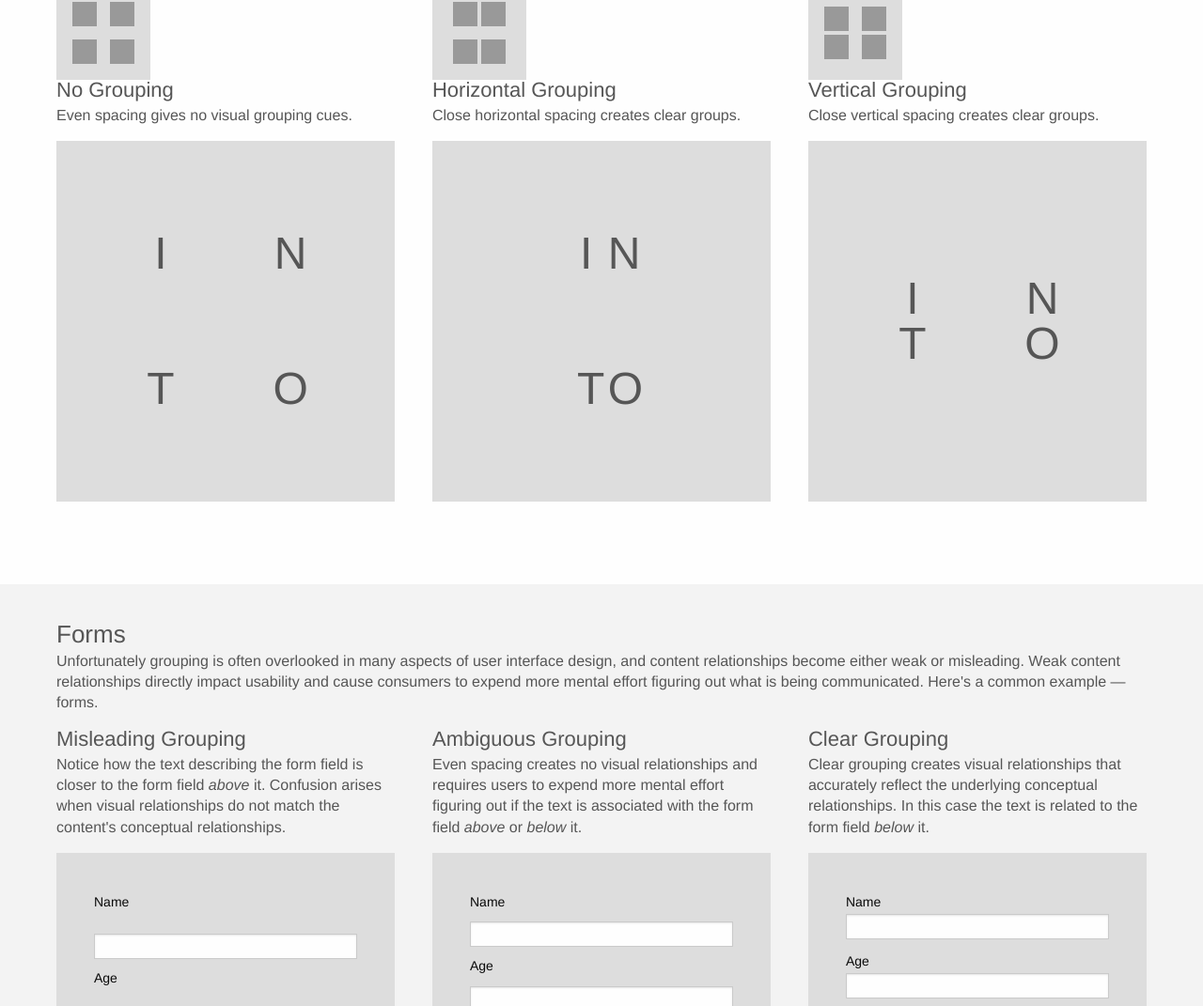
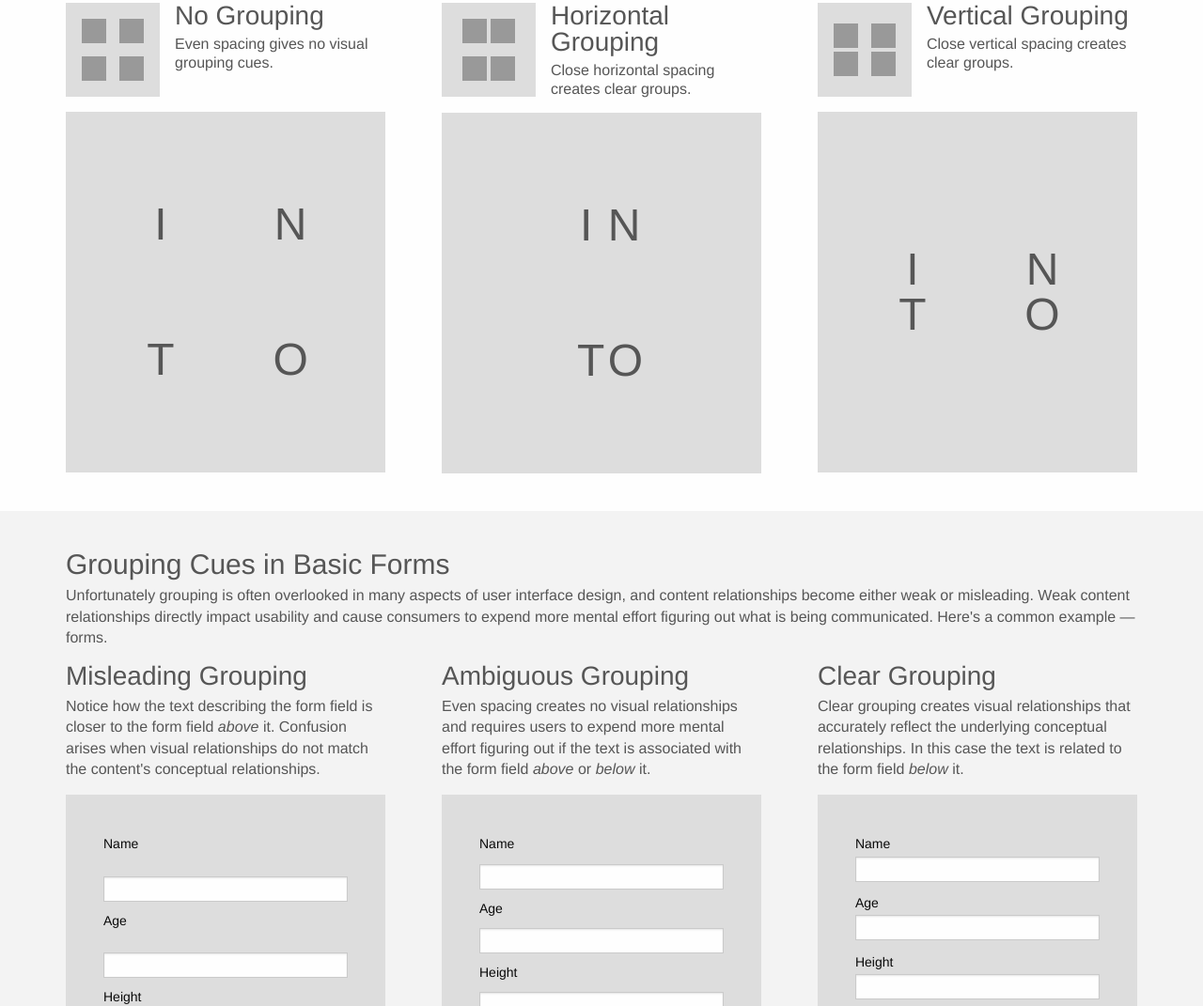
Before and after one commit to akucharik/uidesign, a website: page index.html in a window 1280 px wide. Shown: the part 653-1724 px from the top of the page at 94% size. Drawn offline with Linux system fonts and the light colour scheme.

Commit message:
Site development
Begin Sass styling. Update markup.

```diff
--- a/index.html
+++ b/index.html
@@ -8,13 +8,19 @@
     <meta name="description" content="Learn the fundamentals to apply to any user interface design.">
     <meta name="keywords" content="design, usability, user interface, user experience, ui, ux">
     <meta name="viewport" content="width=device-width, initial-scale=1">
-    <meta property="og:title" content="Fundamentals of User Interface Design" />
+    <meta property="og:type" content="website" />
+    <meta property="og:site_name" content="Fundamentals of Visual User Interface Design" />
+    <meta property="og:locale" content="en_US">
+    <meta property="og:url" content="https://akucharik.github.io/uifundamentals/" />
+    <meta property="og:title" content="Fundamentals of Visual User Interface Design" />
     <meta property="og:description" content="Learn the fundamentals to apply to any user interface design." />
-    <meta property="og:type" content="website" />
-    <meta property="og:url" content="https://akucharik.github.io/uifundamentals/" />
+    <meta property="og:image" content="https://akucharik.github.io/uidesign/images/social.jpg" />
+    <meta property="og:image:width" content="1200"/>
+    <meta property="og:image:height" content="630"/>
 	<title>Fundamentals of Visual User Interface Design</title>
     <script src="https://use.edgefonts.net/source-sans-pro:n4,i4,n6,i6,n7,i7.js"></script>
     <link type="text/css" href="styles/site.min.css" rel="stylesheet" />
+    <link rel="icon" type="image/x-icon" href="favicon.ico">
 </head>
 <body>
     <div class="section home-banner">
@@ -32,18 +38,16 @@
     <div class="section">
         <div class="row">
             <div class="columns small-12">
-                <h2>Grouping</h2>
+                <h1>Grouping</h1>
                 <p>Grouping is the process of creating visual relationships.
                     When properly used, grouping helps to clearly communicate meaning by giving users visual cues that mirror the content's conceptual relationships.
                     These cues reduce the amount of mental effort used to figure out those relationships and understand the content.
                     Let's take a look at a basic example of grouping letters and see how it drastically affects the meaning of the content.</p>
+                <h2>Effects of Grouping Cues</h2>
             </div>
         </div>
 
-        <div class="row">
-            <div class="columns small-12">
-                <h3>Basic Examples</h3>
-            </div>
+        <div class="row letters">
             <div class="columns small-12 large-4">
                 <div class="media-object">
                     <div class="media-object-section">
@@ -57,12 +61,10 @@
                         </div>
                     </div>
                     <div class="media-object-section">
-                        <h4>No Grouping</h4>
+                        <h3>No Grouping</h3>
                         <p>Even spacing gives no visual grouping cues.</p>
                     </div>
                 </div>
-                <div class="row">
-                    <div class="columns small-12">
                 <div class="zone letters-equal">
                     <div class="valign-middle">
                         <div>
@@ -72,8 +74,6 @@
                         <div>
                             <span class="letter t">t</span>
                             <span class="letter o">o</span>
-                                </div>
-                            </div>
                         </div>
                     </div>
                 </div>
@@ -91,12 +91,10 @@
                         </div>
                     </div>
                     <div class="media-object-section">
-                        <h4>Horizontal Grouping</h4>
+                        <h3>Horizontal Grouping</h3>
                         <p>Close horizontal spacing creates clear groups.</p>
                     </div>
                 </div>
-                <div class="row">
-                    <div class="columns small-12">
                 <div class="zone letters-horizontal">
                     <div class="valign-middle">
                         <div>
@@ -106,8 +104,6 @@
                         <div>
                             <span class="letter t">t</span>
                             <span class="letter o">o</span>
-                                </div>
-                            </div>
                         </div>
                     </div>
                 </div>
@@ -125,12 +121,10 @@
                         </div>
                     </div>
                     <div class="media-object-section">
-                        <h4>Vertical Grouping</h4>
+                        <h3>Vertical Grouping</h3>
                         <p>Close vertical spacing creates clear groups.</p>
                     </div>
                 </div>
-                <div class="row">
-                    <div class="columns small-12">
                 <div class="zone letters-vertical">
                     <div class="valign-middle">
                         <div>
@@ -146,8 +140,6 @@
             </div>
         </div>
     </div>
-        </div>
-    </div>
 
 
 
@@ -156,13 +148,13 @@
     <div class="section forms">
         <div class="row">
             <div class="columns small-12">
-                <h3>Forms</h3>
+                <h2>Grouping Cues in Basic Forms</h2>
                 <p>Unfortunately grouping is often overlooked in many aspects of user interface design, and content relationships become either weak or misleading.
                     Weak content relationships directly impact usability and cause consumers to expend more mental effort figuring out what is being communicated.
                     Here's a common example &mdash; forms.</p>
             </div>
             <div class="columns small-12 large-4 forms-misleading">
-                <h4>Misleading Grouping</h4>
+                <h3>Misleading Grouping</h3>
                 <p>Notice how the text describing the form field is closer to the form field <em>above</em> it. Confusion arises when visual relationships do not match the content's conceptual relationships.</p>
                 <div class="zone">
                     <label>Name</label>
@@ -179,7 +171,7 @@
                 </div>
             </div>
             <div class="columns small-12 large-4 forms-ambiguous">
-                <h4>Ambiguous Grouping</h4>
+                <h3>Ambiguous Grouping</h3>
                 <p>Even spacing creates no visual relationships and requires users to expend more mental effort figuring out if the text is associated with the form field <em>above</em> or <em>below</em> it.</p>
                 <div class="zone">
                     <label>Name</label>
@@ -196,7 +188,7 @@
                 </div>
             </div>
             <div class="columns small-12 large-4 forms-clear">
-                <h4>Clear Grouping</h4>
+                <h3>Clear Grouping</h3>
                 <p>Clear grouping creates visual relationships that accurately reflect the underlying conceptual relationships.
                     In this case the text is related to the form field <em>below</em> it.</p>
                 <div class="zone">
@@ -219,7 +211,7 @@
     <div class="section">
         <div class="row">
             <div class="columns small-12">
-                <h3>Guiding Questions</h3>
+                <h2>Guiding Questions</h2>
                 <p>Sometimes questions asked in different ways can be helpful when sorting out the design of visual user interfaces. Below are a few to get you started.</p>
                 <ol>
                     <li>When elements have strong conceptual relationships, are those elements tightly coupled in a visual group?</li>
--- a/src/styles/_settings.scss
+++ b/src/styles/_settings.scss
@@ -99,8 +99,8 @@ $breakpoint-classes: (small medium large);
 $grid-row-width: $global-width;
 $grid-column-count: 12;
 $grid-column-gutter: (
-  small: 40px,
-  medium: 40px,
+  small: 60px,
+  medium: 60px,
 );
 $grid-column-align-edge: true;
 $block-grid-max: 8;
@@ -113,8 +113,8 @@ $header-font-weight: $global-weight-normal;
 $header-font-style: normal;
 $font-family-monospace: source-code-pro, Consolas, 'Liberation Mono', Courier, monospace;
 $header-color: inherit;
-$header-lineheight: 1.4;
-$header-margin-bottom: 0.3rem;
+$header-lineheight: 1;
+$header-margin-bottom: 0.4rem;
 $header-styles: (
   small: (
     'h1': ('font-size': 32),
--- a/src/styles/site.scss
+++ b/src/styles/site.scss
@@ -11,18 +11,18 @@
 //@include foundation-accordion-menu;
 //@include foundation-badge;
 //@include foundation-breadcrumbs;
-@include foundation-button-group;
+//@include foundation-button-group;
 //@include foundation-callout;
 //@include foundation-card;
 //@include foundation-close-button;
-@include foundation-menu;
+//@include foundation-menu;
 //@include foundation-menu-icon;
 //@include foundation-drilldown-menu;
 //@include foundation-dropdown;
 //@include foundation-dropdown-menu;
 //@include foundation-responsive-embed;
 @include foundation-label;
-//@include foundation-media-object;
+@include foundation-media-object;
 //@include foundation-off-canvas;
 //@include foundation-orbit;
 //@include foundation-pagination;
@@ -31,12 +31,12 @@
 //@include foundation-sticky;
 //@include foundation-reveal;
 //@include foundation-switch;
-@include foundation-table;
+//@include foundation-table;
 //@include foundation-tabs;
 //@include foundation-thumbnail;
 //@include foundation-title-bar;
 //@include foundation-tooltip;
-@include foundation-top-bar;
+//@include foundation-top-bar;
 @include foundation-visibility-classes;
 //@include foundation-float-classes;
 @import 'vendor/font-awesome';
@@ -68,7 +68,7 @@ h1 {
 h2 {
     font-weight: 400;
     line-height: 1.1;
-    margin-top: $subheader-margin-top;
+    //margin-top: $subheader-margin-top;
 }
 
 section {
@@ -226,17 +226,6 @@ a {
     }
 }
 
-.footer {
-    background-color: #bdaec6;
-
-    &-copyright {
-        margin-bottom: 0;
-    }
-
-    &-github {
-        margin-right: 0.07rem;
-    }
-}
 
 
 
@@ -246,20 +235,8 @@ a {
 
 
 
-
-
-h1 {
-
-}
-
-h3 {
-    font-size: 26px;
-    line-height: 1;
-}
-
-h4 {
-    font-size: 22px;
-    line-height: 1;
+li {
+    margin-bottom: 0.5rem;
 }
 
 .section {
@@ -291,9 +268,11 @@ h4 {
 
 /* only on large screens */
 .site-description {
+    @include breakpoint(large) {
         margin-left: auto;
         margin-right: auto;
         width: 38em;
+    }
 }
 
 .icon {
@@ -314,9 +293,19 @@ h4 {
 
 .zone {
     background-color: #ddd;
-    margin-bottom: 1.0em;
+    margin-bottom: 2.0rem;
     padding: 2.5em;
     position: relative;
+
+    @include breakpoint(large) {
+        &:last-child {
+            margin-bottom: 0;
+        }
+    }
+
+    & > label:first-child {
+        margin-top: 0;
+    }
 }
 
 
@@ -385,6 +374,19 @@ h4 {
 }
 
 
+
+.letters {
+    margin-top: 0.6rem;
+
+//    @include breakpoint(large) {
+//        margin-bottom: 1.0rem;
+//    }
+
+    & p {
+        line-height: 1.2;
+    }
+}
+
 .letters-equal,
 .letters-horizontal,
 .letters-vertical {
@@ -394,7 +396,6 @@ h4 {
     padding: 0;
     text-align: center;
 }
-
 
 .letter {
     display: inline-block;
@@ -435,53 +436,45 @@ h4 {
 
 .forms {
     background-color: #f3f3f3;
+
+    & .zone {
+        @include breakpoint(large) {
+            height: 28.0em;
+        }
     }
 
-/* only on large screens */
-.forms .zone {
-    height: 28.0em;
-}
-
-.zone > label:first-child {
-    margin-top: 0;
-}
-
-/* only on large screens */
-.forms-misleading {
-    /*padding-right: 2.0em;*/
-}
-
-.forms-misleading label {
+    &-misleading {
+        & label {
             margin-bottom: 1.5em;
         }
 
-.forms-misleading input {
+        & input {
             margin: 0.5em 0;
         }
-
-/* only on large screens */
-.forms-ambiguous {
-    /*padding-right: 2.0em;*/
     }
 
-.forms-ambiguous label,
-.forms-ambiguous input {
+    &-ambiguous {
+        & label,
+        & input {
             margin: 0.5em 0;
         }
-
-/* only on large screens */
-.forms-clear {
-    /*padding-left: 2.0em;*/
     }
 
-.forms-clear label {
+    &-clear {
+        & label {
             margin-top: 0.75em;
         }
-
-footer {
-    background-color: #eee;
+    }
 }
 
-.footer-copyright {
-    margin: 0;
+.footer {
+    background-color: #eee;
+
+    &-copyright {
+        margin-bottom: 0;
     }
+
+    &-github {
+        margin-right: 0.07rem;
+    }
+}
```
Also changed, not shown: styles/site.min.css. Lines whose indentation alone changed are shown as unchanged.
